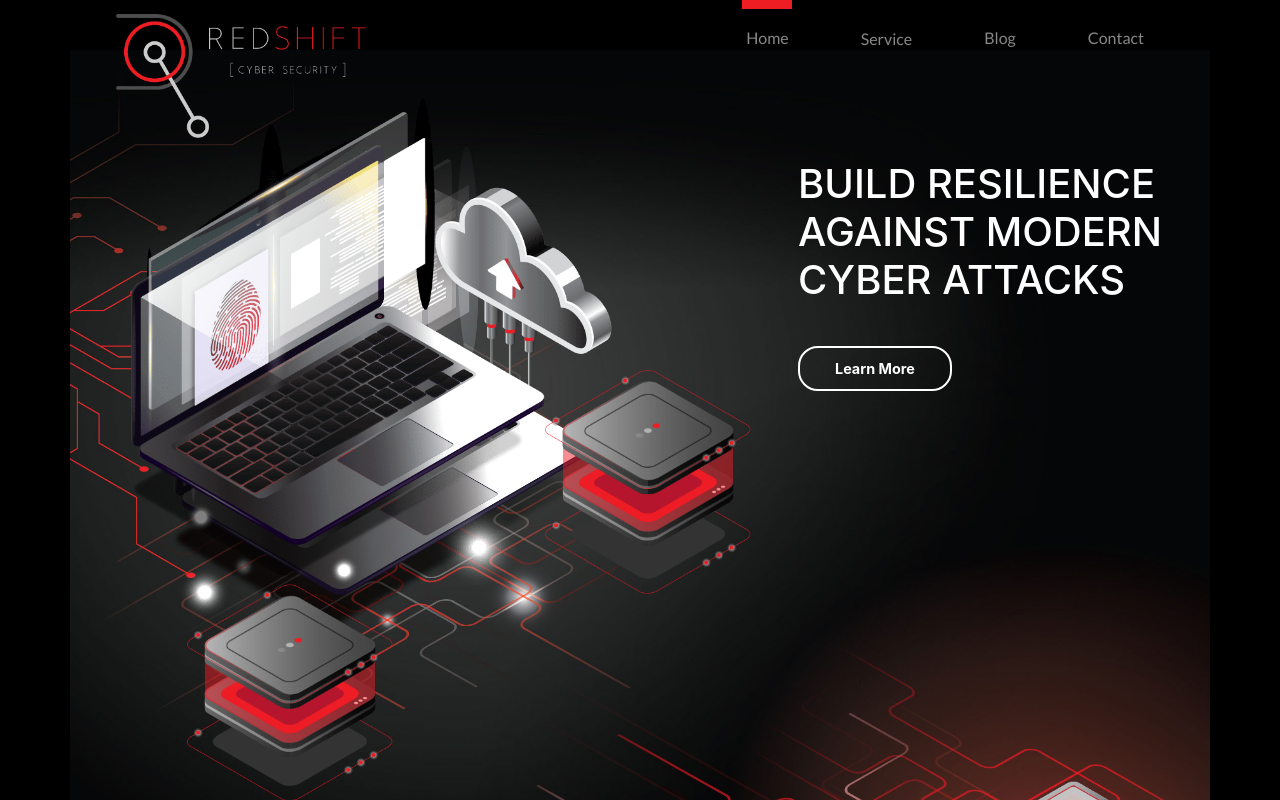
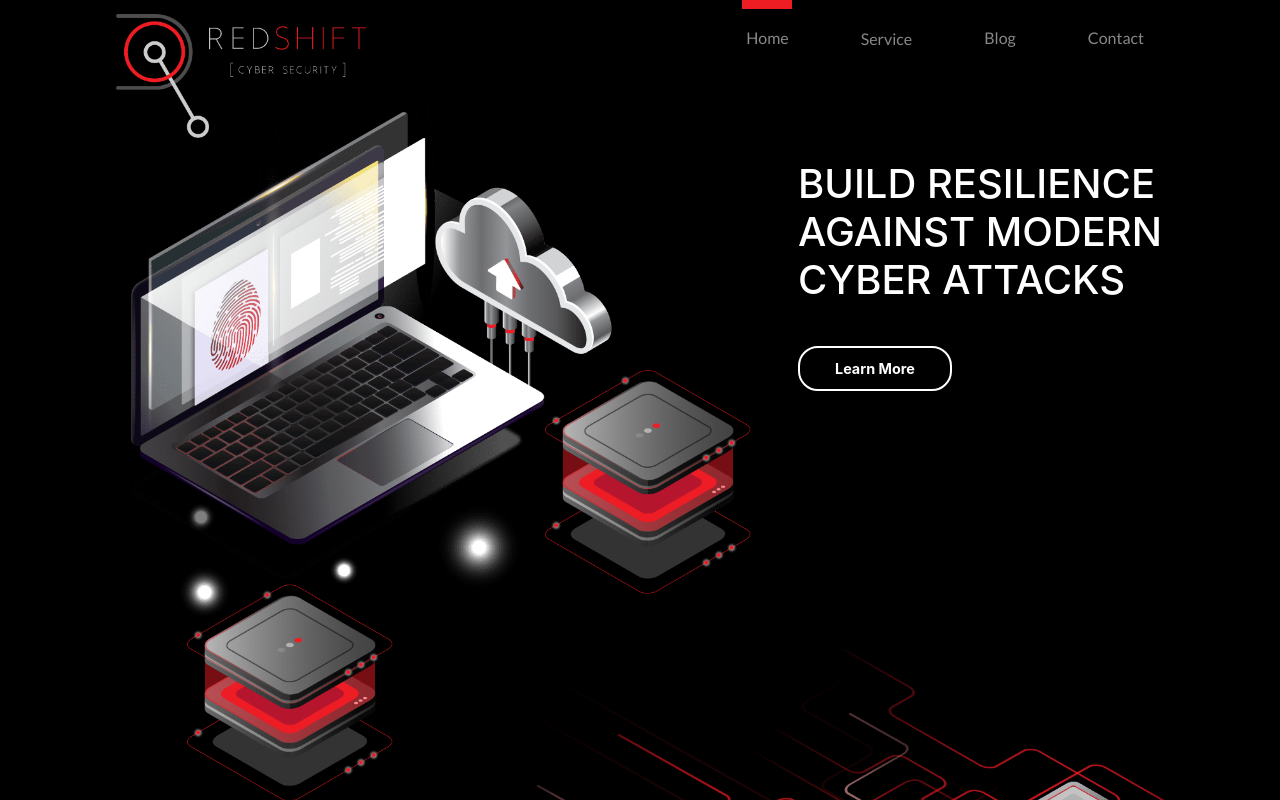
Before and after one commit to Panfi/Redshift, a React (Create React App) app: page / in a window 1280 px wide. Shown: the top 800 px of the page. Built offline with nearby package versions, Linux system fonts and the light colour scheme.

Commit message:
Update home.css

```diff
--- a/src/pages/homeComponent/home.css
+++ b/src/pages/homeComponent/home.css
@@ -4,7 +4,7 @@
   /* background: #000; */
   /* padding-top: 30px !important; */
   color: #fff !important;
-  background: #000 url('../../assets/images/landing_page_bg_screen_150dpi_v2.jpg') no-repeat;
+  /*background: #000 url('../../assets/images/landing_page_bg_screen_150dpi_v2.jpg') no-repeat;*/
   background-size: cover;
   width: 100vw;
   min-height: 150vh;
```
